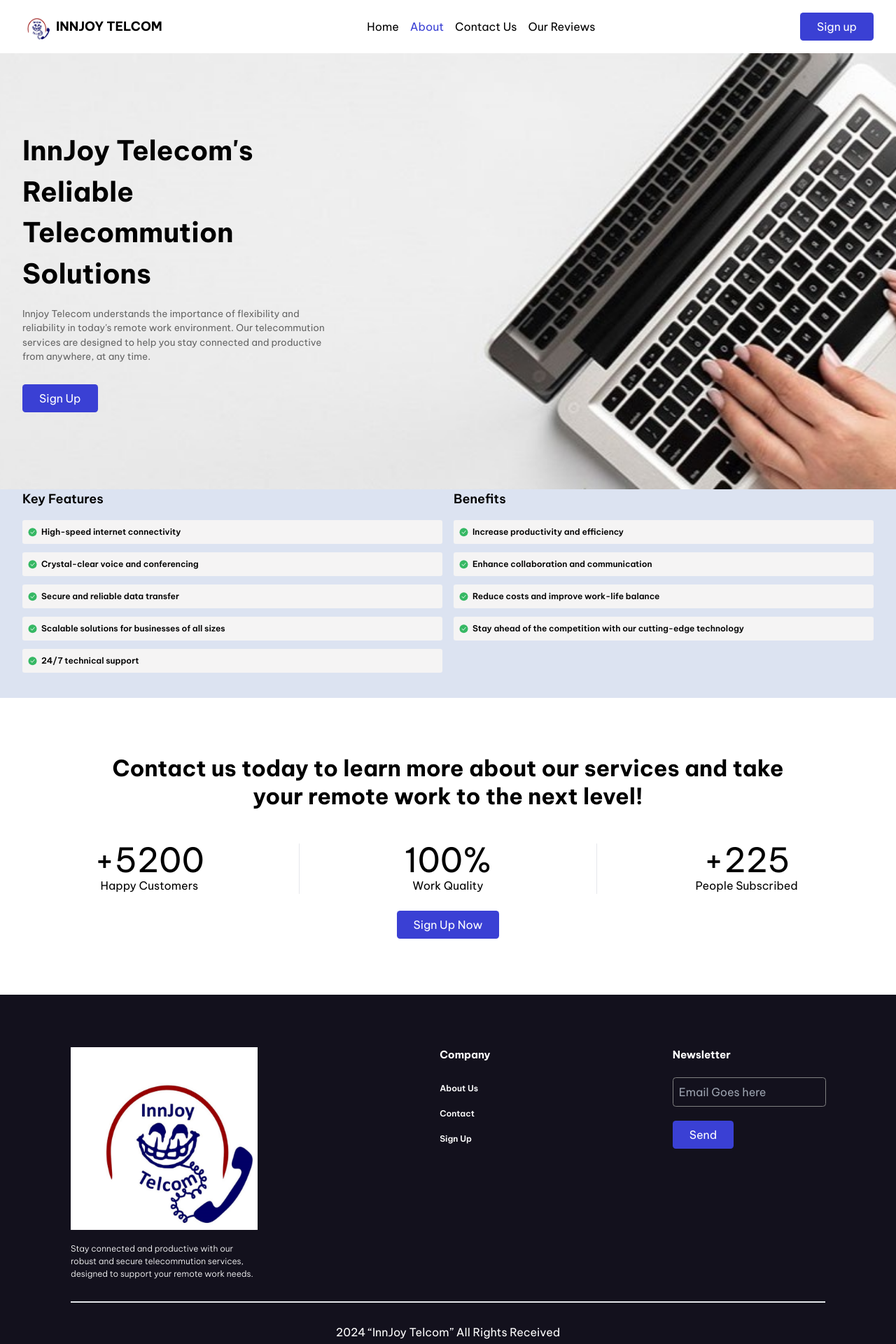
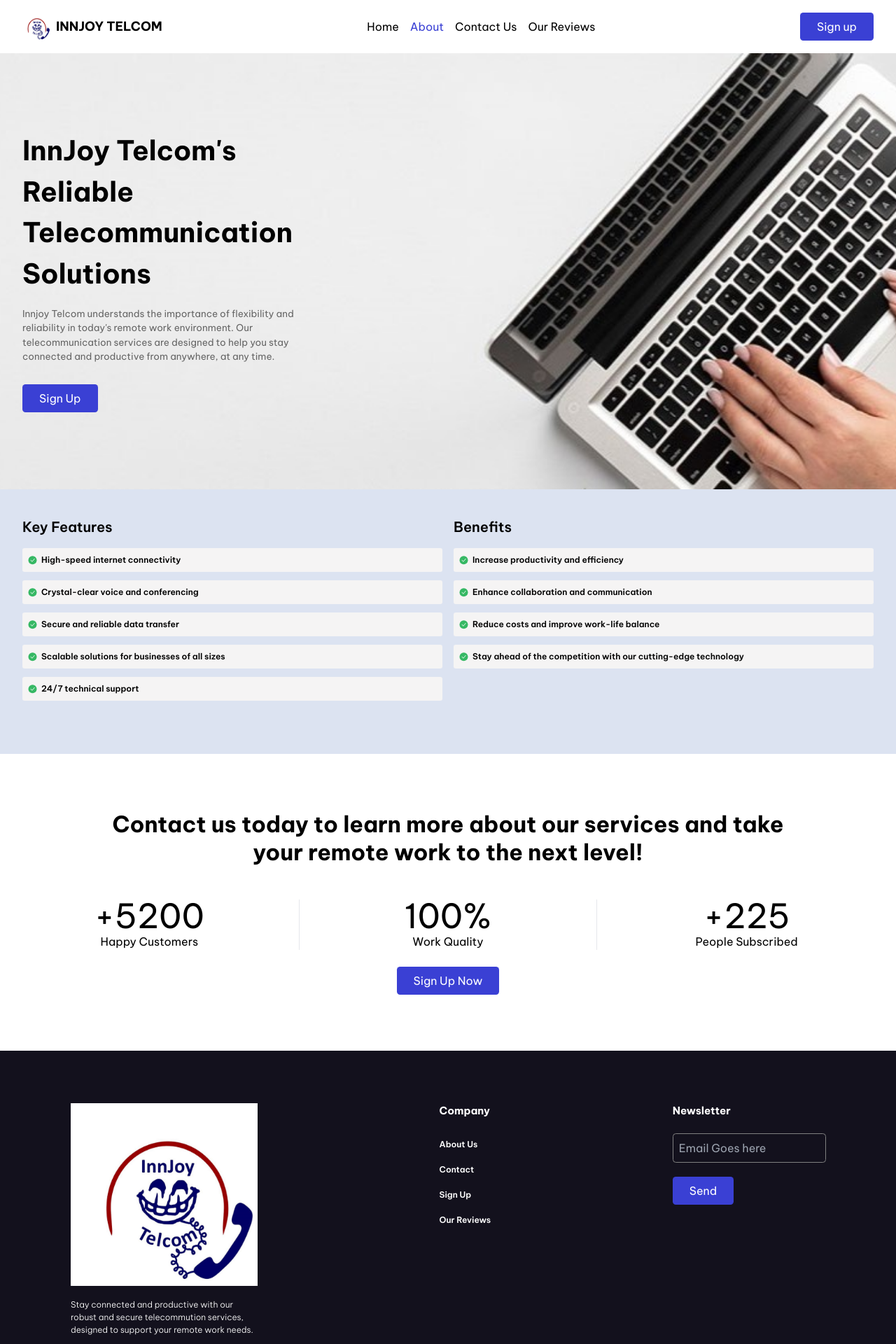
Before and after one commit to cyberohn2/InnjoyTelcom, a React (Vite) app: page /about in a window 1280 px wide. Shown: the top 1920 px of the page at 70% size. Built offline with nearby package versions, Linux system fonts and the light colour scheme.

Commit message:
fixed all bugs

```diff
--- a/index.html
+++ b/index.html
@@ -5,7 +5,7 @@
     <link rel="shortcut icon" href="/innjoyfavicon.png" type="image/x-icon">
     <meta name="viewport" content="width=device-width, initial-scale=1.0" />
     <meta name="description" content="Stay connected and productive with Innjoy Telecom's robust and secure telecommunication services. Enjoy high-speed internet, crystal-clear voice and conferencing, and scalable solutions for businesses of all sizes.">
-    <meta name="keywords" content="Innojoytelcom Bonanza call, telecommunication services Nigeria, remote work solutions, reliable internet connectivity, voice and conferencing, secure data transfer, business telecommunication solutions, telecom services in Nigeria">
+    <meta name="keywords" content="Innojoytelcom Bonanza call, telecommunication services Nigeria, remote work solutions, reliable internet connectivity, voice and conferencing, secure data transfer, business telecommunication solutions, Telcomservices in Nigeria">
     <title>Innjoy Telcom | Reliable Telecommunication Solutions</title>
     <style>
       @import url('https://fonts.googleapis.com/css2?family=Be+Vietnam+Pro:ital,wght@0,100;0,200;0,300;0,400;0,500;0,600;0,700;0,800;0,900;1,100;1,200;1,300;1,400;1,500;1,600;1,700;1,800;1,900&family=Inter:wght@100..900&display=swap');
--- a/src/Components/Cta.jsx
+++ b/src/Components/Cta.jsx
@@ -50,7 +50,7 @@ const Cta = () => {
     }, [isVisible]);
 
     return (
-        <section ref={ctaSectionRef} className="py-20 text-center bg-white">
+        <section ref={ctaSectionRef} className="py-20 text-center bg-white max-w-[1440px] mx-auto">
             <h2 className="font-semibold sm:font-bold text-[2rem] leading-tight mb-12 max-w-[80%] mx-auto">
             Contact us today to learn more about our services and take your remote work to the next level!
             </h2>
--- a/src/Components/Footer.jsx
+++ b/src/Components/Footer.jsx
@@ -17,6 +17,7 @@ const Footer = () =>{
                             <li><Link to="/about">About Us</Link></li>
                             <li><Link to="/contact-us">Contact</Link></li>
                             <li><Link to="/sign-up">Sign Up</Link></li>
+                            <li><Link to="/our-reviews">Our Reviews</Link></li>
                         </ul>
                     </div>
                     <div className="max-w-[218.25px] text-center sm:text-left">
--- a/src/Components/Header.jsx
+++ b/src/Components/Header.jsx
@@ -75,7 +75,7 @@ const Header = () => {
             >
                 <div className="flex flex-col items-end p-6">
                     <ul className="flex flex-col items-start w-full gap-8 text-lg mb-8">
-                        {["Home", "About", "Contact Us"].map((item, index) => (
+                        {["Home", "About", "Contact Us", "Our Reviews"].map((item, index) => (
                             <li className="border-b w-full" key={index}>
                                 <Link
                                     to={`/${item.toLowerCase().replace(/\s+/g, "-")}`}
--- a/src/Components/Hero.jsx
+++ b/src/Components/Hero.jsx
@@ -1,30 +1,31 @@
 import PryCtaBtn from './PryCtaBtn';
 import SecCtaBtn from './SecCtaBtn';
-import HeroImg from '/hero-img.png';
+import HeroImg from '/hero-img.jpg';
 import { Link } from "react-router-dom";
 
 const Hero = () => {
     return (
-        <div className="bg-white">
+        <div
+            className="bg-white"
+            style={{
+                backgroundImage: `url(${HeroImg})`,
+                backgroundSize: 'cover',
+                backgroundPosition: 'center',
+                backgroundRepeat: 'no-repeat',
+            }}
+        >
             <div className='max-w-[1440px] mx-auto px-8 flex flex-col-reverse lg:flex-row justify-between items-center lg:gap-4'>
                 <div className='py-[3.875rem] lg:py-[6.875rem] w-full lg:basis-[45%] '>
                     <h1 className="font-bold text-[39px] mb-[18px] lg:mb-[22px] leading-tight animate-fade-in">
-                        Call from Anywhere with Innjoy Telecom's <span className='underline font-semibold text-[#fda93c]'>Reliable Telecommution Solutions</span>
+                        Airtel users can now Call from Anywhere with Innjoy Telcom's <span className='underline font-semibold text-[#fda93c]'>Reliable Telecommution Solutions</span>
                     </h1>
-                    <p className="text-[14px] sm:text-[15px] lg:text-[16px] text-[#666666] mb-8 lg:mb-10 animate-fade-in delay-200">
-                        Stay connected and productive with our robust and secure telecommution services, designed to support your remote work needs.
+                    <p className="text-[14px] sm:text-[15px] lg:text-[16px] text-[#ffffff] mb-8 lg:mb-10 animate-fade-in delay-200">
+                        Stay connected and productive with our robust and secure telecommution services for Airtel users, designed to support your remote work needs.
                     </p>
                     <div className="flex flex-col sm:flex-row justify-center lg:justify-start items-stretch gap-[15px] lg:gap-[19px] animate-fade-in delay-400">
                         <PryCtaBtn link="/sign-up" text='Sign Up' />
                         <SecCtaBtn link="/about" text='Learn More' />
                     </div>
-                </div>
-                <div
-                    className="w-full sm:w-[400px] lg:w-[500px] h-[250px] sm:h-[300px] lg:h-[400px] bg-no-repeat bg-center bg-contain drop-shadow-lg animate-fade-in-right delay-600"
-                    style={{
-                        backgroundImage: `url(${HeroImg})`,
-                    }}
-                >
                 </div>
             </div>
         </div>
--- a/src/Components/SignupForm.jsx
+++ b/src/Components/SignupForm.jsx
@@ -225,13 +225,13 @@ const SignupForm = () => {
                         errors={errors[index] || {}}
                     />
                 ))}
-                <button
+                {/* <button
                     type="button"
                     onClick={addUser}
                     className="mb-[22px] mr-4 bg-blue-500 text-white py-2 px-4 rounded hover:bg-blue-600"
                 >
                     Add Another Number
-                </button>
+                </button> */}
                 <button
                     type="submit"
                     className="bg-green-500 text-white py-2 px-4 rounded hover:bg-green-600"
--- a/src/Components/Testimonials.jsx
+++ b/src/Components/Testimonials.jsx
@@ -42,7 +42,7 @@ const Testimonials = () => {
     return (
         <div className="bg-white">
             <div className='max-w-[1440px] mx-auto px-8 py-[56px] flex flex-col sm:items-start sm:flex-row justify-between gap-8'>
-                <div className="w-[375px]">
+                <div className="max-w-[375px]">
                     <h2 className="text-[33px] font-semibold mb-[18px]">Feedback About Their Experience With Us</h2>
                     <p className="text-[12px] text-[#666666] mb-[27px]">Read testimonials from our satisfied clients. See how our services have made a difference in their lives.</p>
                     <div className="flex items-center gap-[9px]">
--- a/src/Pages/About.jsx
+++ b/src/Pages/About.jsx
@@ -12,9 +12,9 @@ const About = () =>{
                 <div className="py-[6.875rem] max-w-[1440px] mx-auto">
                     <div className="hero-content mr-auto max-w-[450px]">
                         <div className="mb-[30px]">
-                            <h1 className="font-bold sm:text-[39px] text-[29px] mb-[18px]">InnJoy Telecom's Reliable Telecommution Solutions
+                            <h1 className="font-bold sm:text-[39px] text-[29px] mb-[18px]">InnJoy Telcom's Reliable Telecommunication Solutions
                             </h1>
-                            <p className="text-[13.5px] text-[#666666]">Innjoy Telecom understands the importance of flexibility and reliability in today's remote work environment. Our telecommution services are designed to help you stay connected and productive from anywhere, at any time.</p>
+                            <p className="text-[13.5px] text-[#666666]">Innjoy Telcom understands the importance of flexibility and reliability in today's remote work environment. Our telecommunication services are designed to help you stay connected and productive from anywhere, at any time.</p>
                         </div>
                         <div className="flex items-center gap-[19px]">
                             <PryCtaBtn link="/sign-up" text="Sign Up"/>
@@ -22,9 +22,9 @@ const About = () =>{
                     </div>
                 </div>
             </div>
-            <div className="grid sm:grid-cols-2 gap-4 max-w-[1440px] mx-auto px-8">
+            <div className="grid sm:grid-cols-2 gap-4 max-w-[1440px] mx-auto px-8 py-10">
                 <div>
-                    <h3 className="mb-4 font-semibold text-lg">Key Features</h3>
+                    <h3 className="mb-4 font-semibold text-xl">Key Features</h3>
                     <div className=" grid grid-cols-1 gap-[12px] justify-between mb-[36px] ">
                         <div className="flex items-center p-[8px]  bg-[#F5F4F4] rounded-[3px] gap-[6px]">
                             <img loading="lazy"src={check} alt="" />
@@ -49,7 +49,7 @@ const About = () =>{
                     </div>
                 </div>
                 <div>
-                    <h3 className="mb-4 font-semibold text-lg">Benefits</h3>
+                    <h3 className="mb-4 font-semibold text-xl">Benefits</h3>
                     <div className=" grid grid-cols-1 gap-[12px] justify-between mb-[36px]">
                         <div className="flex items-center p-[8px]  bg-[#F5F4F4] rounded-[3px] gap-[6px]">
                             <img loading="lazy"src={check} alt="" />
```
Also changed, not shown: src/Pages/Reviews.jsx (+4 -4 lines), public/hero-img.png (deleted), 1 other file (tests, documents, lock files or other folders).
